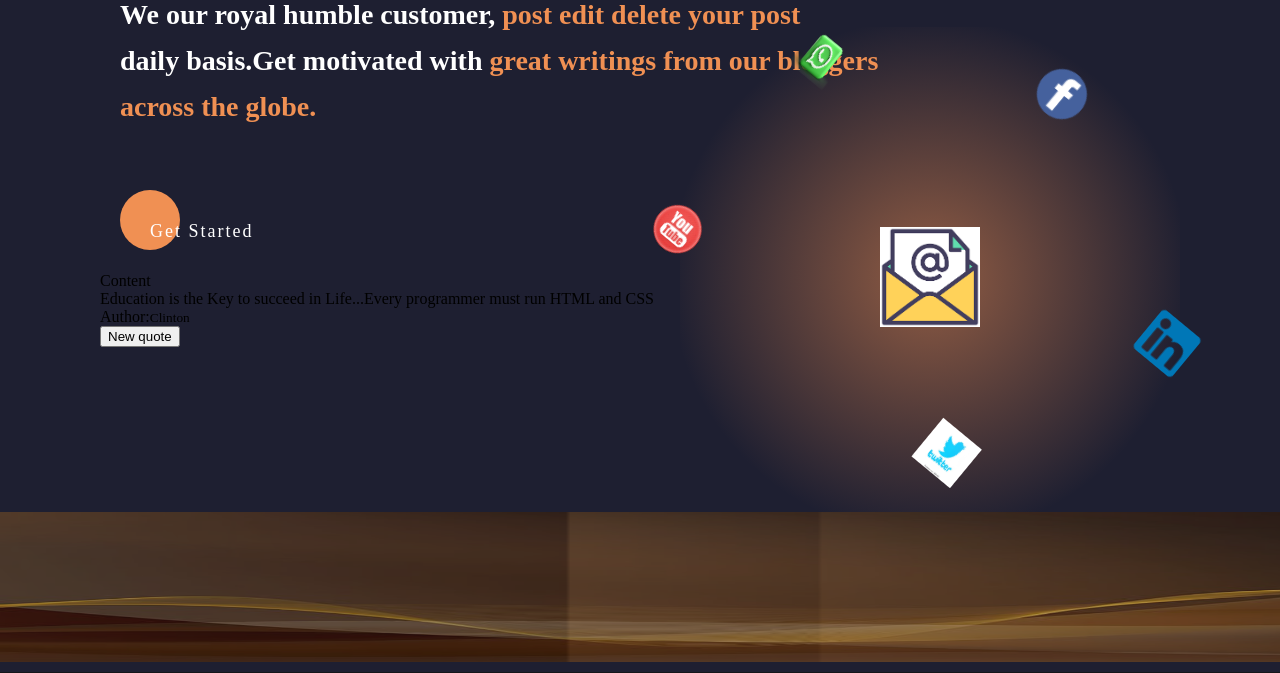
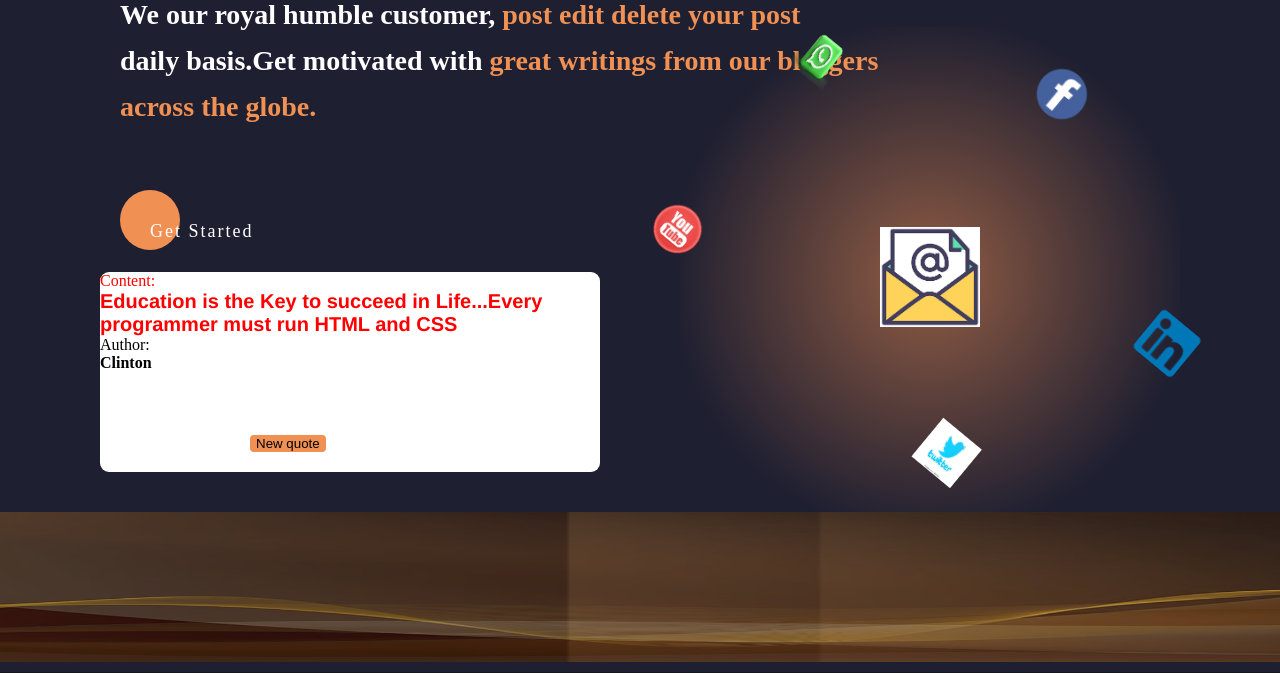
Before and after one commit to Kingsly62/Blogging-Flask, a Flask app: page / in a window 1280 px wide. Shown: the part 128-801 px from the top of the page. Run offline with Flask 2, Linux system fonts and the light colour scheme; some libraries are stand-ins or nearby versions.

Commit message:
add Procfile

```diff
--- a/static/CSS/home.css
+++ b/static/CSS/home.css
@@ -365,4 +365,33 @@ footer input[type=submit]:hover{
 .container{
     top: 50%;
     position: absolute;
+    width: 500px;
+    height: 200px;background-color: #fff;
+    border-radius: 9px;
+
 }
+
+button[type=quote]{
+    background-color: #f09053;
+    outline: none;
+    border-radius: 4px;
+    text-decoration: none;
+    bottom: 10%;
+    position: absolute;
+    margin-left: 30%;
+    border: none;
+}
+
+ h5{
+    font-size: 20px;
+    font-family: 'Franklin Gothic Medium', 'Arial Narrow', Arial, sans-serif;
+}
+
+label[for=content]{
+    color: red;
+
+}
+
+label[for=author]{
+    color: black;
+}
--- a/templates/home.html
+++ b/templates/home.html
@@ -42,12 +42,12 @@
         </div>
         <div class="container">
           <div class="quote-box">
-           <label for="content">Content <p id="quote">
+           <label for="content">Content:<h5 id="quote">
               Education is the Key to succeed in Life...Every programmer must run HTML and CSS
-            </p></label>
-            <label for="author">Author:<small id="author">Clinton</small></label>
+           </h5></label>
+            <label for="author">Author:<h4 id="author">Clinton</h4></label>
           </div>
-          <button onclick="getQuote()"  id="btn">New quote</button>
+          <button type="quote" onclick="getQuote()"  id="btn">New quote</button>
         </div>
         <div class="img">
             <div class="social-icons">
```
Also changed, not shown: 1 other file.
